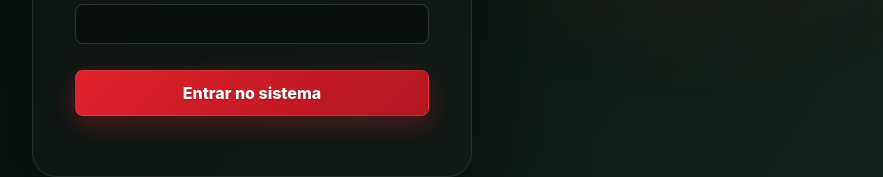
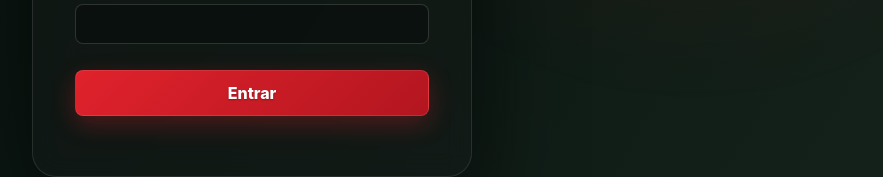
Before and after one commit to eduardomarquesmartins/europeancarservice, a plain HTML site: page admin/index.html in a window 1280 px wide. Shown: the part 516-693 px from the top of the page, without its empty margins (388-1271 px from the left). Drawn offline with nearby package versions, Linux system fonts and the light colour scheme.

Commit message:
Update index.html

```diff
--- a/admin/index.html
+++ b/admin/index.html
@@ -22,7 +22,7 @@
         <form id="login-form" class="form-stack">
           <label>Usuário ou e-mail<input id="email" type="text" autocomplete="username" required /></label>
           <label>Senha<input id="password" type="password" autocomplete="current-password" minlength="6" required /></label>
-          <button type="submit">Entrar no sistema</button>
+          <button type="submit">Entrar</button>
         </form>
         <p id="auth-message" class="form-message" role="status"></p>
       </section>
```
